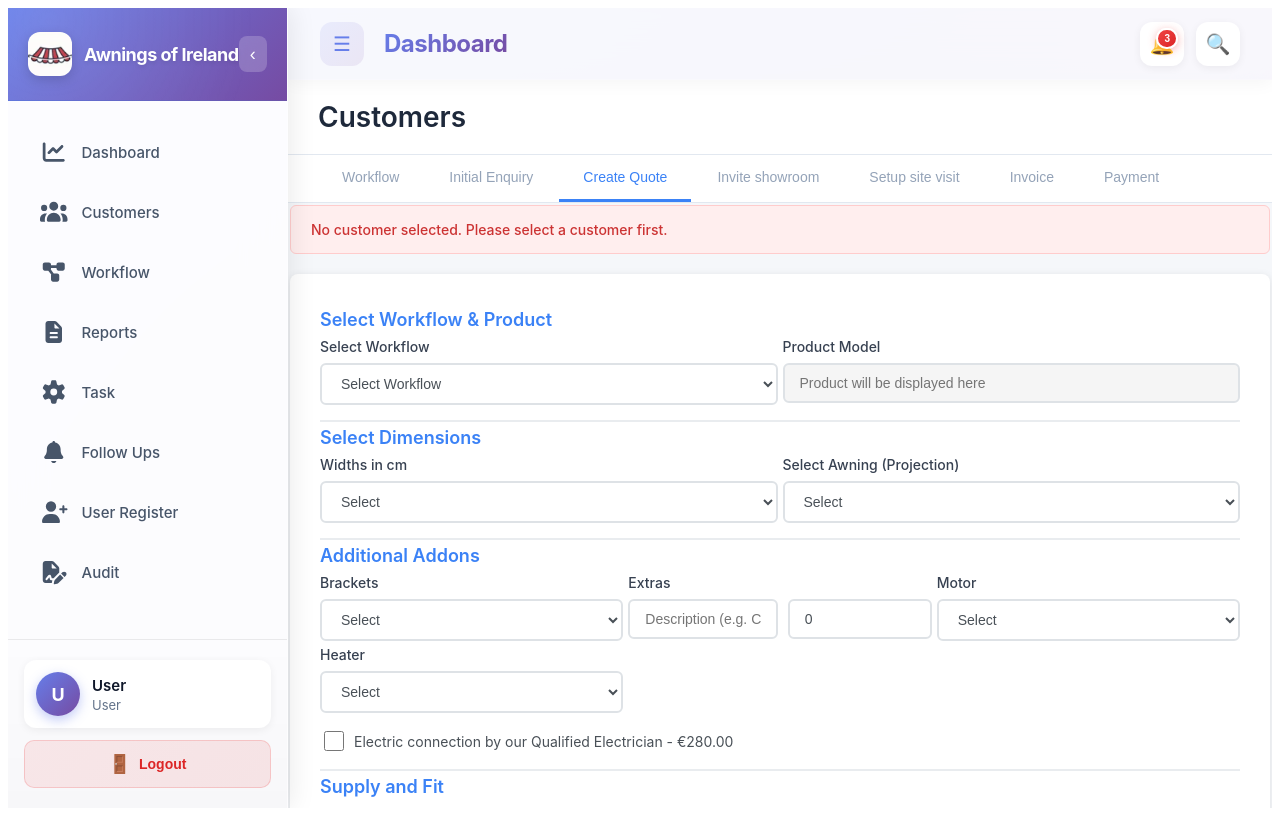
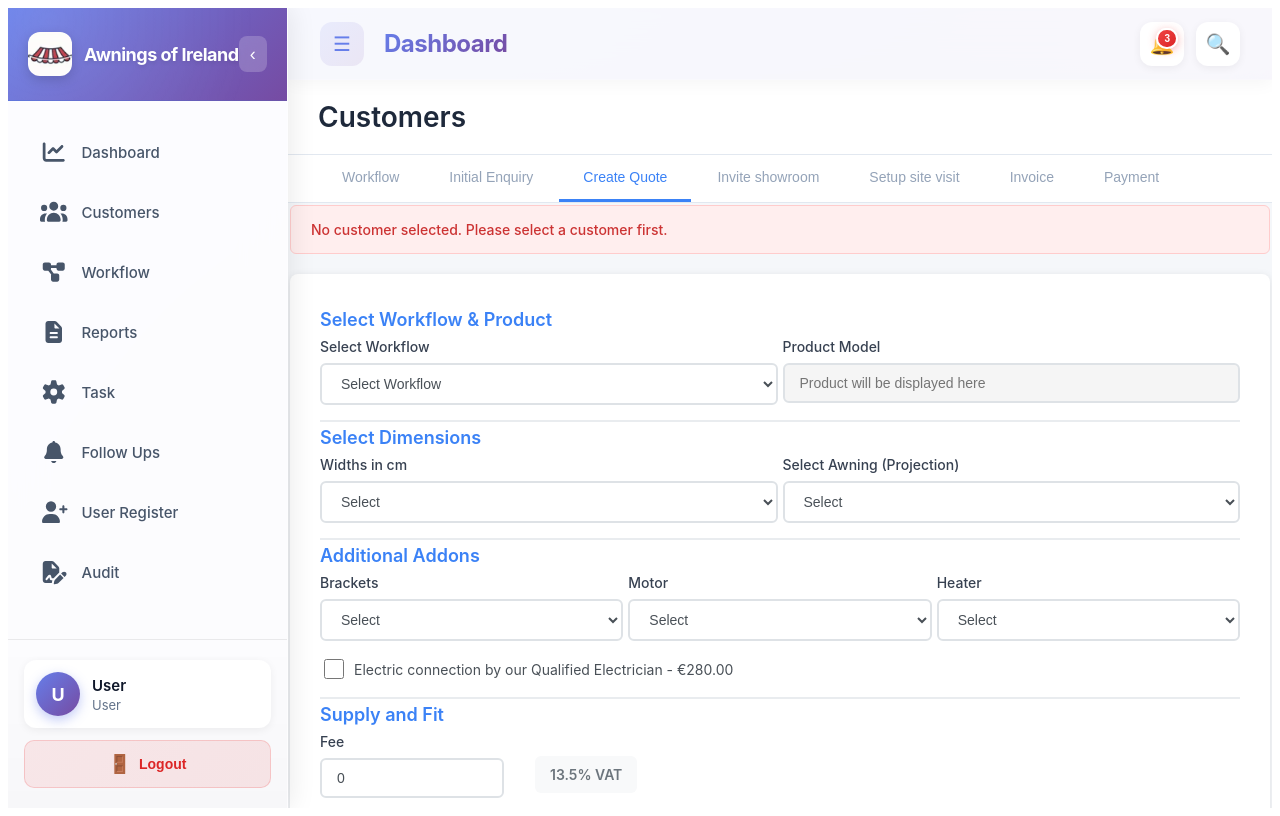
Before and after one commit to ranjith83/awnings-ireland, an Angular app: page /workflow/create-quote in a window 1280 px wide. Built offline with nearby package versions, Linux system fonts and the light colour scheme.

Commit message:
Added quote installation fee changes

```diff
--- a/src/workflow/create-quote.component/create-quote.component.css
+++ b/src/workflow/create-quote.component/create-quote.component.css
@@ -526,27 +526,6 @@
   }
 }
 
-/* Extras field */
-.extras-group {
-  grid-column: span 1;
-}
-
-.extras-row {
-  display: flex;
-  gap: 10px;
-  align-items: center;
-}
-
-.extras-description {
-  flex: 1;
-  min-width: 0;
-}
-
-.extras-price {
-  width: 110px;
-  flex-shrink: 0;
-}
-
 /* Responsive Design */
 @media (max-width: 1200px) {
   .form-row {
--- a/src/workflow/create-quote.component/create-quote.component.html
+++ b/src/workflow/create-quote.component/create-quote.component.html
@@ -70,25 +70,6 @@
           </select>
         </div>
 
-        <div class="form-group extras-group">
-          <label class="form-label">Extras</label>
-          <div class="extras-row">
-            <input
-              type="text"
-              class="form-input extras-description"
-              [(ngModel)]="extrasDescription"
-              (ngModelChange)="onExtrasChange()"
-              placeholder="Description (e.g. Custom cover)">
-            <input
-              type="number"
-              class="form-input extras-price"
-              [(ngModel)]="extrasPrice"
-              (ngModelChange)="onExtrasChange()"
-              placeholder="Price"
-              min="0"
-              step="0.01">
-          </div>
-        </div>
 
         <div class="form-group">
           <label class="form-label">Motor</label>
--- a/src/workflow/create-quote.component/create-quote.component.ts
+++ b/src/workflow/create-quote.component/create-quote.component.ts
@@ -111,10 +111,6 @@ export class CreateQuoteComponent implements OnInit, OnDestroy {
   selectedHeater      = '';
   includeElectrician  = false;
   electricianPrice    = 280.00;
-
-  // Extras (free-text replacement for Arms)
-  extrasDescription = '';
-  extrasPrice       = 0;
 
   /**
    * When true the quote PDF is emailed to the customer address via Graph.
@@ -374,11 +370,14 @@ export class CreateQuoteComponent implements OnInit, OnDestroy {
     if (!this.selectedWidthCm || !this.selectedAwning || !this.selectedProductName) return;
     const widthM      = (this.selectedWidthCm / 100).toFixed(1);
     const projectionM = (this.selectedAwning  / 100).toFixed(0);
-    const description = `${this.selectedProductName} closed cassette awning\n${widthM}m wide x ${projectionM}m projection`;
+    const suffix      = (this.installationFee && this.installationFee > 0) ? 'Supply & Fit' : 'Supply Only';
+    const description = `${this.selectedProductName} closed cassette awning ${widthM}m wide x ${projectionM}m projection ${suffix}`;
+    // Fold the installation fee into the unit price of this line item
+    const unitPrice   = this.calculatedPrice + (this.installationFee || 0);
     const item: QuoteItemDisplay = {
-      description, quantity: 1, unitPrice: this.calculatedPrice,
+      description, quantity: 1, unitPrice,
       taxRate: this.vatRate, discountPercentage: 0,
-      amount: this.calculateAmount(1, this.calculatedPrice, this.vatRate, 0)
+      amount: this.calculateAmount(1, unitPrice, this.vatRate, 0)
     };
     const current = this.quoteItemsSubject$.value;
     if (current.length > 0 && current[0].description.includes('wide x')) {
@@ -392,22 +391,6 @@ export class CreateQuoteComponent implements OnInit, OnDestroy {
     if (!this.selectedBrackets) { this.removeAddonLineItem('bracket'); return; }
     const bracket = this.bracketsSubject$.value.find(b => b.bracketId.toString() === this.selectedBrackets);
     if (bracket) this.addOrUpdateAddonLineItem('bracket', { description: bracket.bracketName, quantity: 1, unitPrice: bracket.price, taxRate: this.vatRate, discountPercentage: 0, amount: this.calculateAmount(1, bracket.price, this.vatRate, 0), id: this.getAddonItemId('bracket') });
-  }
-
-  onExtrasChange() {
-    if (!this.extrasDescription || this.extrasPrice <= 0) {
-      this.removeAddonLineItem('arm');
-      return;
-    }
-    this.addOrUpdateAddonLineItem('arm', {
-      description: this.extrasDescription,
-      quantity: 1,
-      unitPrice: this.extrasPrice,
-      taxRate: this.vatRate,
-      discountPercentage: 0,
-      amount: this.calculateAmount(1, this.extrasPrice, this.vatRate, 0),
-      id: this.getAddonItemId('arm')
-    });
   }
 
   onMotorChange() {
@@ -428,9 +411,10 @@ export class CreateQuoteComponent implements OnInit, OnDestroy {
   }
 
   onInstallationFeeChange() {
-    if (!this.installationFee || this.installationFee <= 0) { this.removeAddonLineItem('installation'); return; }
-    const desc = this.selectedProductName ? `Supply and Fit ${this.selectedProductName}` : 'Supply and Fit';
-    this.addOrUpdateAddonLineItem('installation', { description: desc, quantity: 1, unitPrice: this.installationFee, taxRate: this.vatRate, discountPercentage: 0, amount: this.calculateAmount(1, this.installationFee, this.vatRate, 0), id: this.getAddonItemId('installation') });
+    // No separate installation line item — fee is folded into the first line item's
+    // unit price, and the description suffix switches between Supply & Fit / Supply Only.
+    this.removeAddonLineItem('installation'); // clean up any legacy item
+    this.generateFirstLineItem();
   }
 
   /** Discount is optional — just triggers recalculation */
@@ -674,7 +658,8 @@ export class CreateQuoteComponent implements OnInit, OnDestroy {
     this.quoteDate   = new Date().toISOString().split('T')[0];
     this.followUpDate = this.getDefaultFollowUpDate();
     this.notes       = '';
-    this.terms       = 'Quote Valid for 60 days from date of issue.\nPrices based on site survey.';
+    this.terms         = 'Quote Valid for 60 days from date of issue.\nPrices based on site survey.';
+    this.installationFee = 0;
     const first = this.quoteItemsSubject$.value.find(i => i.description.includes('wide x'));
     this.quoteItemsSubject$.next(first ? [first] : []);
     this.successMessage$.next('');
```
